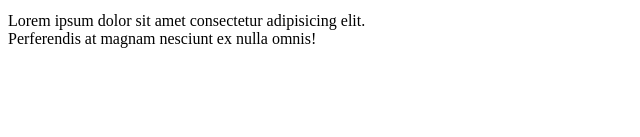
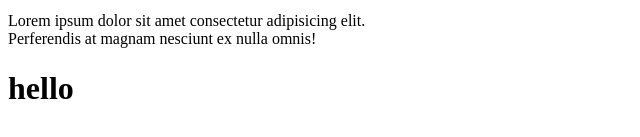
Before and after one commit to JonathanZeray/Git, a plain HTML site: page index.html in a window 1280 px wide. Shown: the part 197-334 px from the top of the page, without its empty margins (0-640 px from the left). Drawn offline with Linux system fonts and the light colour scheme.

Commit message:
added div and h1

```diff
--- a/index.html
+++ b/index.html
@@ -1,11 +1,13 @@
 <!DOCTYPE html>
 <html lang="en">
+
 <head>
     <meta charset="UTF-8">
     <meta http-equiv="X-UA-Compatible" content="IE=edge">
     <meta name="viewport" content="width=device-width, initial-scale=1.0">
     <title>Document</title>
 </head>
+
 <body>
     <h1>Hej Git </h1>
     <h2>Hej</h2>
@@ -13,5 +15,9 @@
     <h4>Haha</h4>
     <p>Lorem ipsum dolor sit amet consectetur adipisicing elit. <br>
         Perferendis at magnam nesciunt ex nulla omnis!</p>
+    <div class="section">
+        <h1>hello</h1>
+    </div>
 </body>
+
 </html>
```
